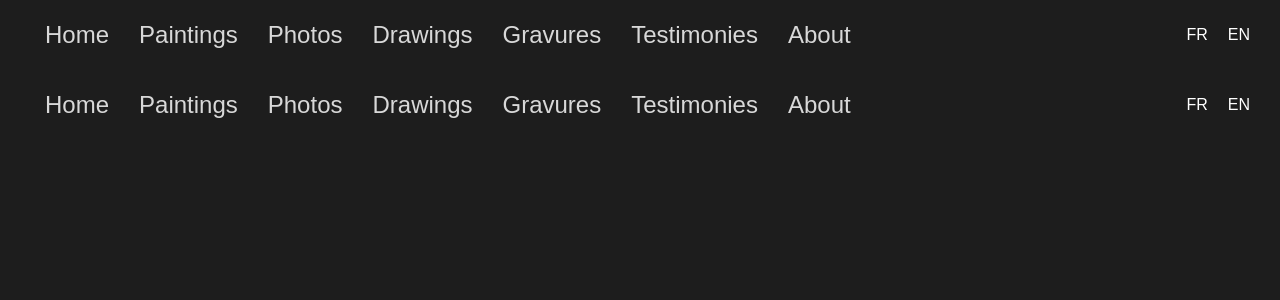
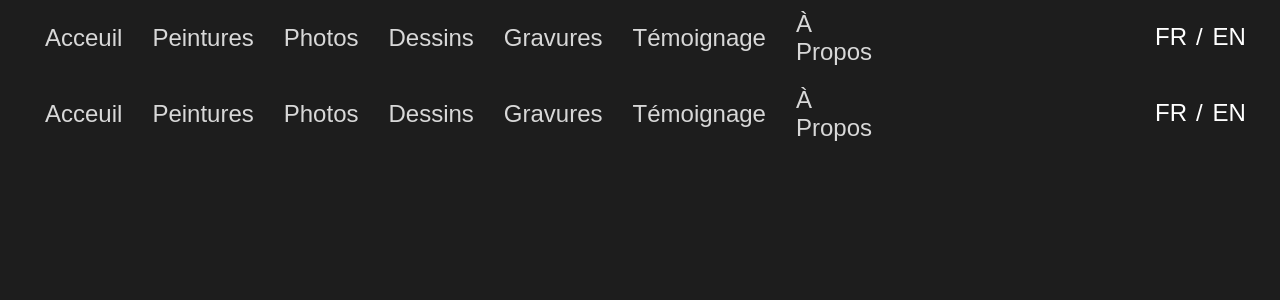
Before and after one commit to LongWyrsch/margrith-wyrsch, a Next.js app: page /layout in a window 1280 px wide. Shown: the top 300 px of the page. Built offline with nearby package versions, Linux system fonts and the light colour scheme; some icons are missing.

Commit message:
Implement language selection using useContext

```diff
--- a/commonTypes.ts
+++ b/commonTypes.ts
@@ -1,3 +1,5 @@
+import { Dispatch, SetStateAction } from "react"
+
 export type SheetData = {
 	fileName: string
 	date: string
--- a/components/Navbar.module.css
+++ b/components/Navbar.module.css
@@ -3,6 +3,8 @@
     align-items: center;
     justify-content: space-between;
     padding: 10px;
+    font-size: 1.5rem;
+
 }
 
 .movingElements {
@@ -25,7 +27,6 @@
 }
 
 .navLinks{
-    font-size: 1.5rem;
     display: flex;
     justify-content: space-between;
     align-items: center;
@@ -84,16 +85,22 @@
 
 .languages {
     display: flex;
-    gap: 20px;
+    width: 100px;
     align-items: center;
     margin-left: 40px;
     margin-right: 20px;
 }
 
-.languages > button {
-    width: 50px;
+.languages > div {
+    padding: 5px;
     height: 40px;
-    font-size: 2rem;
+    cursor: pointer;
+    min-width: 0;
+    text-align: center;
+}
+
+.languages > div:hover {
+    text-decoration: underline;
 }
 
 
--- a/components/Navbar.tsx
+++ b/components/Navbar.tsx
@@ -1,5 +1,5 @@
-import { LanguageContextType } from '@/commonTypes'
 import { LanguageContext } from '@/pages/_app'
+import { navlinksEN, navlinksFR } from '@/translations'
 import { Icon } from '@iconify-icon/react'
 import Link from 'next/link'
 import { useRouter } from 'next/router'
@@ -8,9 +8,12 @@ import styles from './Navbar.module.css'
 
 const Navbar = () => {
 	const route = useRouter()
-	// const {language, setLanguage} = useContext(LanguageContext) as LanguageContextType;
+	const {language, setLanguage} = useContext(LanguageContext);
 
 	const positionClass = route.pathname === '/' ? styles.low : styles.top
+	const activeClass = (path: string) => {
+		return route.pathname===path ? styles.active : ''
+	}
 
 	const copyContent = async () => {
 		try {
@@ -21,21 +24,19 @@ const Navbar = () => {
 		}
 	}
 
-	const activeClass = (path: string) => {
-		return route.pathname===path ? styles.active : ''
-	}
+	const sections = language==='FR'? navlinksFR : navlinksEN
 
 	return (
 		<nav className={styles.navbar}>
 			<div className={`${positionClass} ${styles.movingElements}`}>
 				<div className={styles.navLinks}>
-					<Link className={activeClass('/')} href="/">Home</Link>
-					<Link className={activeClass('/paintings')} href="/paintings">Paintings</Link>
-					<Link className={activeClass('/photos')} href="/photos">Photos</Link>
-					<Link className={activeClass('/drawings')} href="/drawings">Drawings</Link>
-					<Link className={activeClass('/gravures')} href="/gravures">Gravures</Link>
-					<Link className={activeClass('/testimonies')} href="/testimonies">Testimonies</Link>
-					<Link className={activeClass('/about')} href="/about">About</Link>
+					<Link className={activeClass('/')} href="/">{sections.home}</Link>
+					<Link className={activeClass('/paintings')} href="/paintings">{sections.paintings}</Link>
+					<Link className={activeClass('/photos')} href="/photos">{sections.photos}</Link>
+					<Link className={activeClass('/drawings')} href="/drawings">{sections.drawings}</Link>
+					<Link className={activeClass('/gravures')} href="/gravures">{sections.gravures}</Link>
+					<Link className={activeClass('/testimonies')} href="/testimonies">{sections.testimonies}</Link>
+					<Link className={activeClass('/about')} href="/about">{sections.about}</Link>
 				</div>
 				<div className={`${styles.contactLinks}`}>
 					<div className={styles.gmail} onClick={copyContent}>
@@ -53,6 +54,7 @@ const Navbar = () => {
 			</div>
 			<div className={styles.languages}>
 				<div onClick={() => { setLanguage('FR') }}>FR</div>
+				<div>/</div>
 				<div onClick={() => { setLanguage('EN') }}>EN</div>
 			</div>
 		</nav>
--- a/pages/_app.tsx
+++ b/pages/_app.tsx
@@ -5,12 +5,13 @@ import Head from 'next/head'
 import { createContext, Dispatch, SetStateAction, useState } from 'react'
 import Layout from './layout'
 
-export const LanguageContext = createContext<LanguageContextType|null>(null);
+export const LanguageContext = createContext<LanguageContextType>({} as LanguageContextType)
 
 export default function App({ Component, pageProps }: AppProps) {
-	const [language, setLanguage] = useState<"FR" | "EN">("FR");
+	const [language, setLanguage] = useState<'FR' | 'EN'>('FR')
 
 	return (
+		<LanguageContext.Provider value={{ language, setLanguage }}>
 			<Layout>
 				<Head>
 					<title>Margrith Wyrsch</title>
@@ -18,9 +19,8 @@ export default function App({ Component, pageProps }: AppProps) {
 					<meta name="viewport" content="width=device-width, initial-scale=1" />
 					<link rel="icon" href="" />
 				</Head>
-			<LanguageContext.Provider value={{language, setLanguage}}>
 				<Component {...pageProps} />
+			</Layout>
 		</LanguageContext.Provider>
-		</Layout>
 	)
 }
--- a/translations.ts
+++ b/translations.ts
@@ -1,11 +1,11 @@
 export const navlinksFR = {
-	home: 'home',
-	paintings: 'Paintings',
+	home: 'Acceuil',
+	paintings: 'Peintures',
 	photos: 'Photos',
-	drawings: 'Drawings',
+	drawings: 'Dessins',
 	gravures: 'Gravures',
-	testimonies: 'Testimonies',
-	about: 'About',
+	testimonies: 'Témoignage',
+	about: 'À Propos',
 }
 
 export const navlinksEN = {
```
Also changed, not shown: states/LanguageContext.ts (added). Lines whose indentation alone changed are shown as unchanged.
